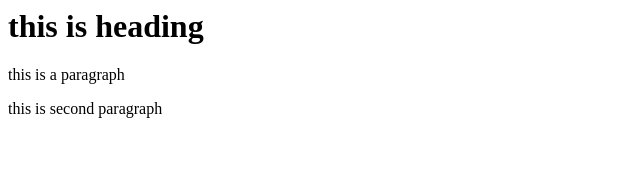
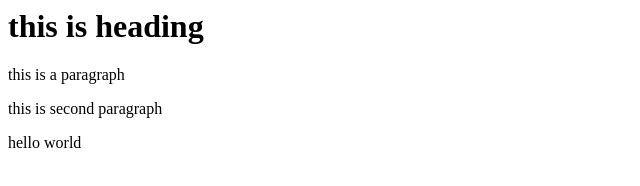
Before and after one commit to harshkandhway/git-test, a plain HTML site: page template/test.html in a window 1280 px wide. Shown: the full height of the page, 0-640 px from the left. Drawn offline with Linux system fonts and the light colour scheme.

Commit message:
fifth commit

```diff
--- a/template/test.html
+++ b/template/test.html
@@ -7,5 +7,6 @@
         <H1> this is heading </H1>
         <p>this is a paragraph</p>
         <p>this is second paragraph</p>
+        <P>hello world</P>
     </body>
 </html>
```
